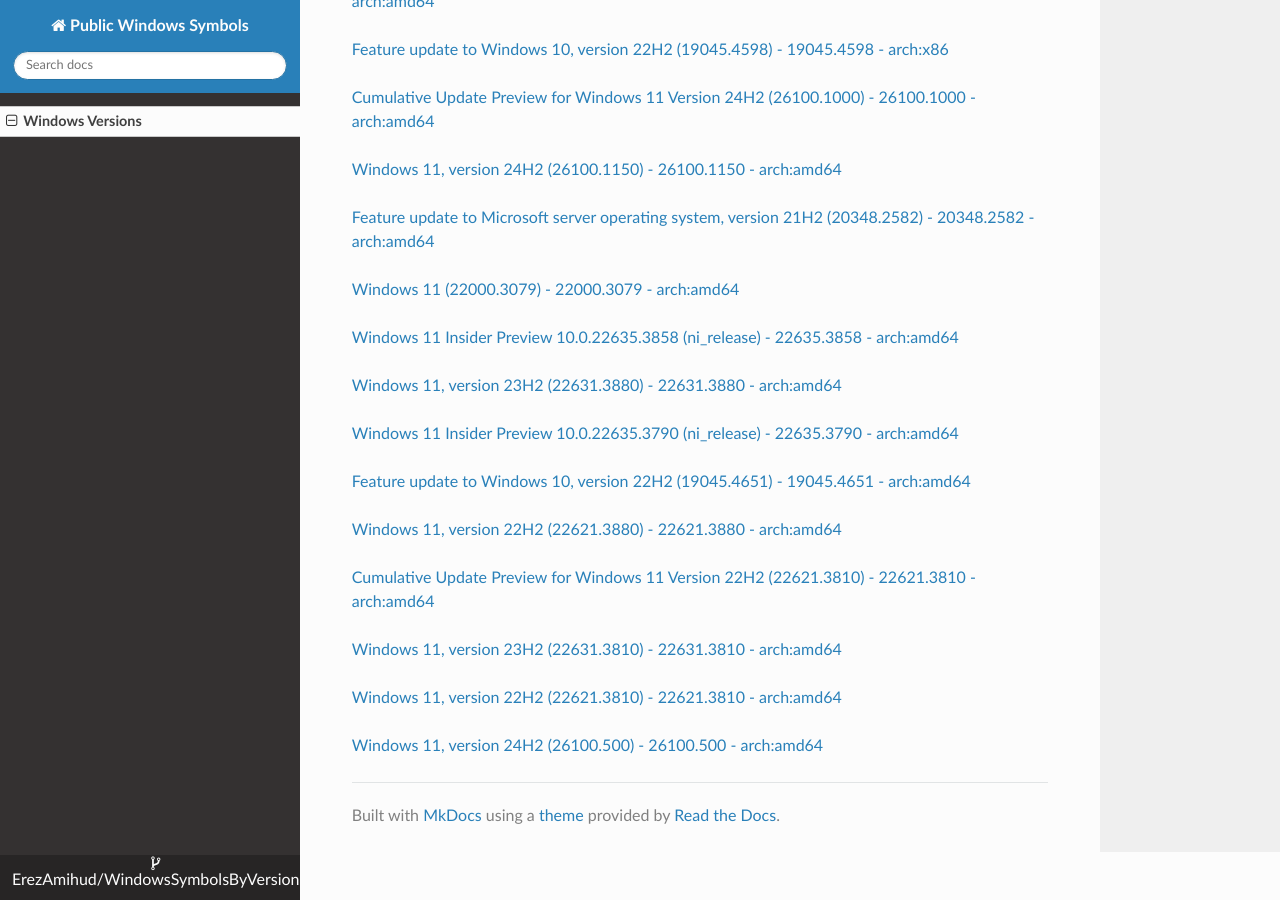
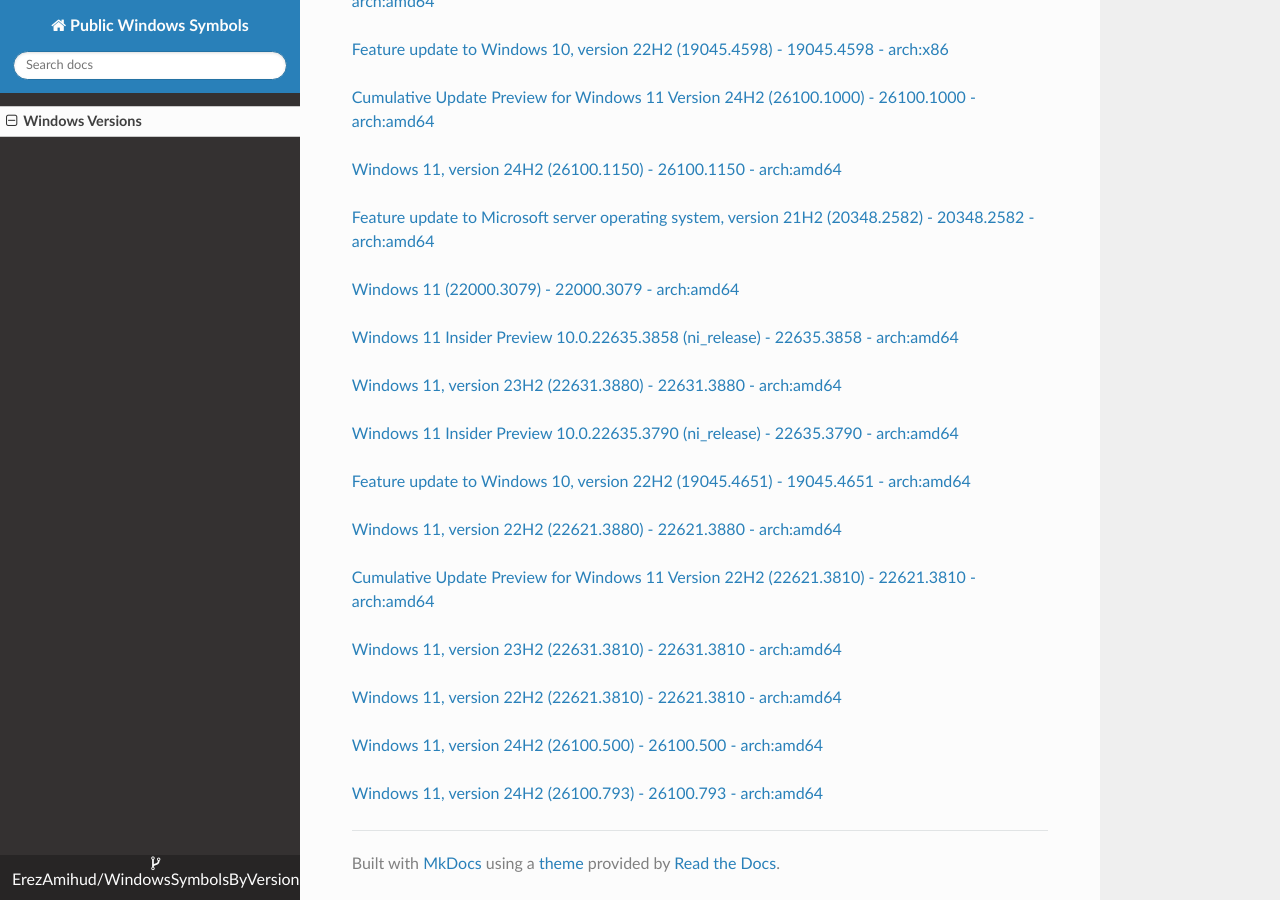
Before and after one commit to ErezAmihud/WindowsSymbolsByVersion, an MkDocs documentation site: the page built from docs/index.md, in a window 1280 px wide and 900 px high, scrolled down 11453 px. Built offline with MkDocs 1.6.1, drawn with Linux system fonts in a browser that asks for light colours; nearby versions of some CDN libraries.

Commit message:
Automated commit, add manifest for 806ad015-35bb-4e96-bd8b-84f0b68f6fbf

```diff
--- a/docs/index.md
+++ b/docs/index.md
@@ -595,3 +595,6 @@
 
 
 [Windows 11, version 24H2 (26100.500) - 26100.500 - arch:amd64](https://github.com/ErezAmihud/WindowsSymbolsByVersion/blob/main/manifests/7658f0b3-03b0-4646-94ed-9b797a8ad9fa.manifest)
+
+
+[Windows 11, version 24H2 (26100.793) - 26100.793 - arch:amd64](https://github.com/ErezAmihud/WindowsSymbolsByVersion/blob/main/manifests/806ad015-35bb-4e96-bd8b-84f0b68f6fbf.manifest)
```
Also changed, not shown: process_builds.json (+1 -1 lines), 1 other file.
